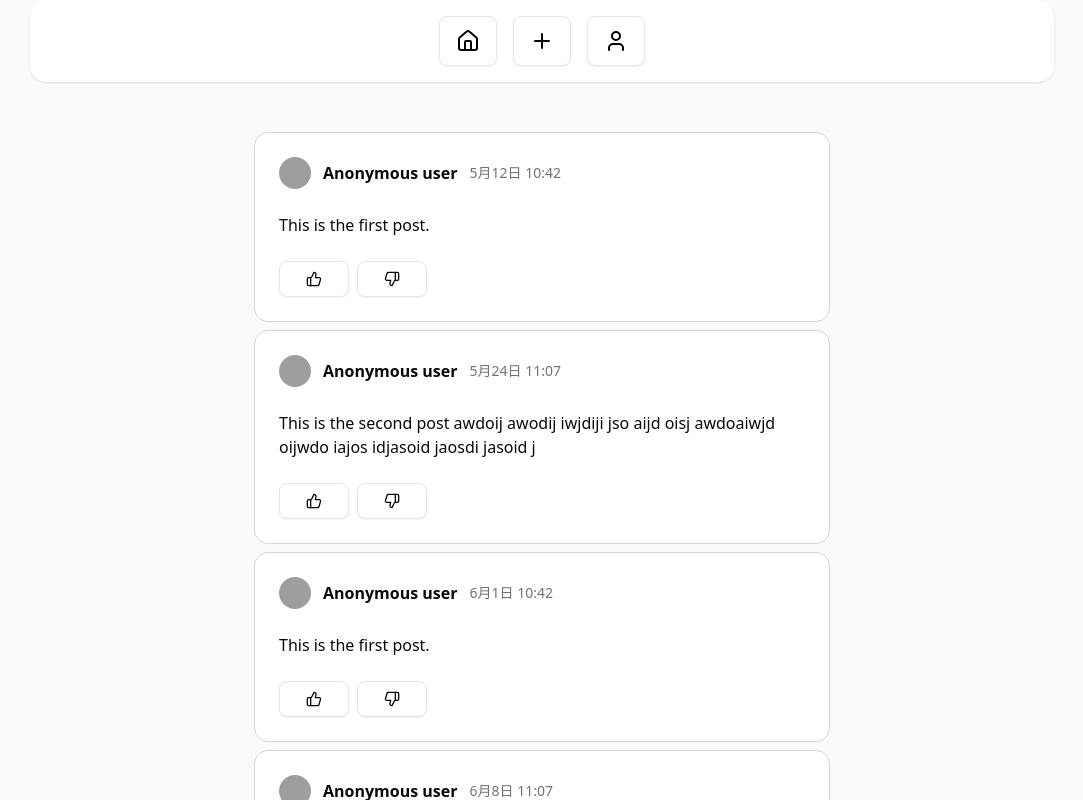
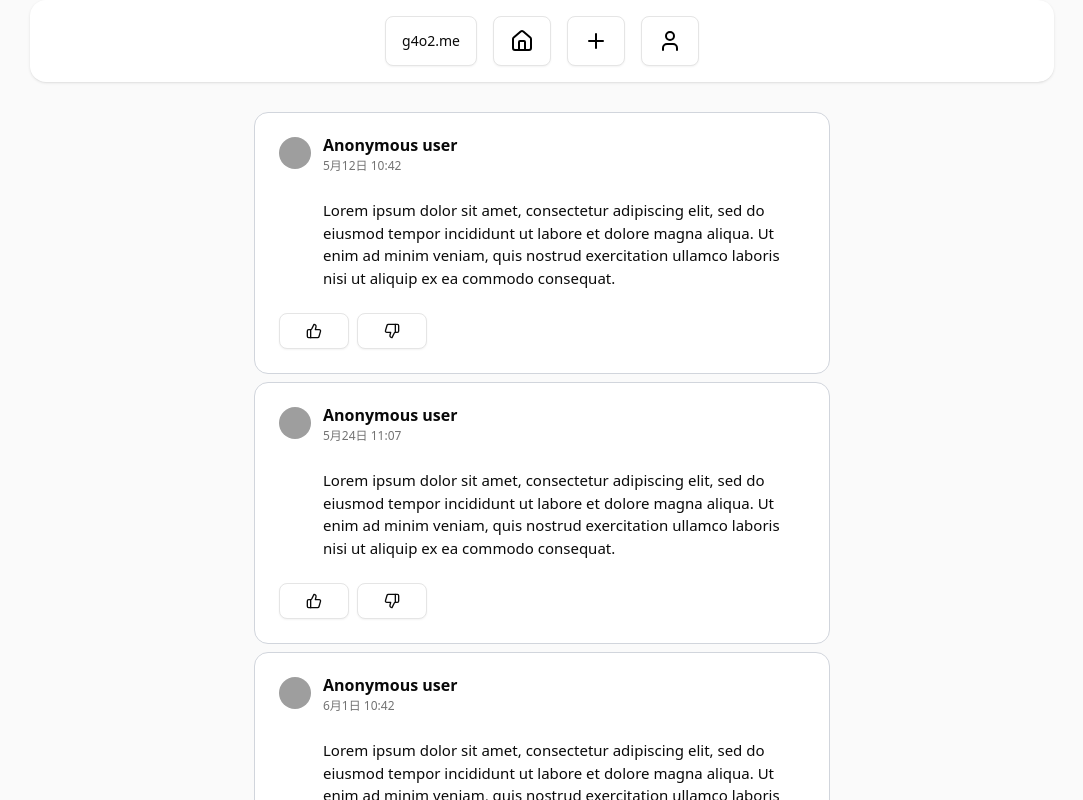
Before and after one commit to Maxhu787/anon-board, a Next.js app: page / in a window 1280 px wide. Shown: the top 800 px of the page, without its empty margins (98-1181 px from the left). Built offline with nearby package versions, Linux system fonts and the light colour scheme; grey boxes are pictures that could not be loaded.

Commit message:
fix card layout

```diff
--- a/app/layout.js
+++ b/app/layout.js
@@ -8,7 +8,7 @@ export default function RootLayout({ children }) {
         <header className="flex justify-center">
           <NavBar />
         </header>
-        <main className="mt-25">{children}</main>
+        <main className="mt-20">{children}</main>
       </body>
     </html>
   );
--- a/app/page.js
+++ b/app/page.js
@@ -19,38 +19,43 @@ const posts = [
     id: "1",
     user: "Anonymous user",
     date: "5月12日 10:42",
-    content: "This is the first post.",
+    content:
+      "Lorem ipsum dolor sit amet, consectetur adipiscing elit, sed do eiusmod tempor incididunt ut labore et dolore magna aliqua. Ut enim ad minim veniam, quis nostrud exercitation ullamco laboris nisi ut aliquip ex ea commodo consequat.",
   },
   {
     id: "2",
     user: "Anonymous user",
     date: "5月24日 11:07",
     content:
-      "This is the second post awdoij awodij iwjdiji jso aijd oisj awdoaiwjd oijwdo iajos idjasoid jaosdi jasoid j",
+      "Lorem ipsum dolor sit amet, consectetur adipiscing elit, sed do eiusmod tempor incididunt ut labore et dolore magna aliqua. Ut enim ad minim veniam, quis nostrud exercitation ullamco laboris nisi ut aliquip ex ea commodo consequat.",
   },
   {
     id: "3",
     user: "Anonymous user",
     date: "6月1日 10:42",
-    content: "This is the first post.",
+    content:
+      "Lorem ipsum dolor sit amet, consectetur adipiscing elit, sed do eiusmod tempor incididunt ut labore et dolore magna aliqua. Ut enim ad minim veniam, quis nostrud exercitation ullamco laboris nisi ut aliquip ex ea commodo consequat.",
   },
   {
     id: "4",
     user: "Anonymous user",
     date: "6月8日 11:07",
-    content: "This is the second post.",
+    content:
+      "Lorem ipsum dolor sit amet, consectetur adipiscing elit, sed do eiusmod tempor incididunt ut labore et dolore magna aliqua. Ut enim ad minim veniam, quis nostrud exercitation ullamco laboris nisi ut aliquip ex ea commodo consequat.",
   },
   {
     id: "5",
     user: "Anonymous user",
     date: "6月22日 10:42",
-    content: "This is the first post.",
+    content:
+      "Lorem ipsum dolor sit amet, consectetur adipiscing elit, sed do eiusmod tempor incididunt ut labore et dolore magna aliqua. Ut enim ad minim veniam, quis nostrud exercitation ullamco laboris nisi ut aliquip ex ea commodo consequat.",
   },
   {
     id: "6",
     user: "Anonymous user",
     date: "6月23日 11:07",
-    content: "This is the second post.",
+    content:
+      "Lorem ipsum dolor sit amet, consectetur adipiscing elit, sed do eiusmod tempor incididunt ut labore et dolore magna aliqua. Ut enim ad minim veniam, quis nostrud exercitation ullamco laboris nisi ut aliquip ex ea commodo consequat.",
   },
 ];
 
@@ -63,20 +68,24 @@ export default function Home() {
           <li key={post.id} className="w-full max-w-xl">
             <Link href={`/post/${post.id}`}>
               <Card className="border-1 border-gray-300 border-solid shadow-none">
-                <CardHeader className="flex flex-row gap-3 items-center">
+                <CardHeader className="flex flex-row gap-3 ">
                   <Avatar>
                     <AvatarImage src="https://github.com/shadcn.png" />
                     <AvatarFallback>A</AvatarFallback>
                   </Avatar>
-                  <Link href={`/user/${1}`} className="hover:underline">
-                    <CardTitle>{post.user}</CardTitle>
-                  </Link>
-                  <CardDescription>{post.date}</CardDescription>
+                  <div>
+                    <Link href={`/user/${1}`} className="hover:underline">
+                      <CardTitle>{post.user}</CardTitle>
+                    </Link>
+                    <CardDescription className="mt-1 text-[12px]">
+                      {post.date}
+                    </CardDescription>
+                  </div>
                 </CardHeader>
-                <CardContent>
-                  <p>{post.content}</p>
+                <CardContent className="mt-[-18] pl-17">
+                  <p className="text-[15px]">{post.content}</p>
                 </CardContent>
-                <CardFooter className="gap-2">
+                <CardFooter className="gap-2 mt-[-12] mb-[-8]">
                   <Button
                     className="hover:cursor-pointer w-[70px]"
                     variant="outline"
--- a/components/NavBar.jsx
+++ b/components/NavBar.jsx
@@ -14,6 +14,15 @@ function NavBar() {
   return (
     <NavigationMenu className="py-4 mt-0 rounded-2xl shadow bg-white w-full max-w-5xl mx-auto fixed z-10">
       <NavigationMenuList className="flex w-full justify-between gap-4">
+        <NavigationMenuItem>
+          <Button
+            variant="outline"
+            asChild
+            className="min-w-[58px] min-h-[50px]"
+          >
+            <Link href="/">g4o2.me</Link>
+          </Button>
+        </NavigationMenuItem>
         <NavigationMenuItem>
           <Button
             variant="outline"
```
Also changed, not shown: 1 other file (tests, documents, lock files or other folders).
